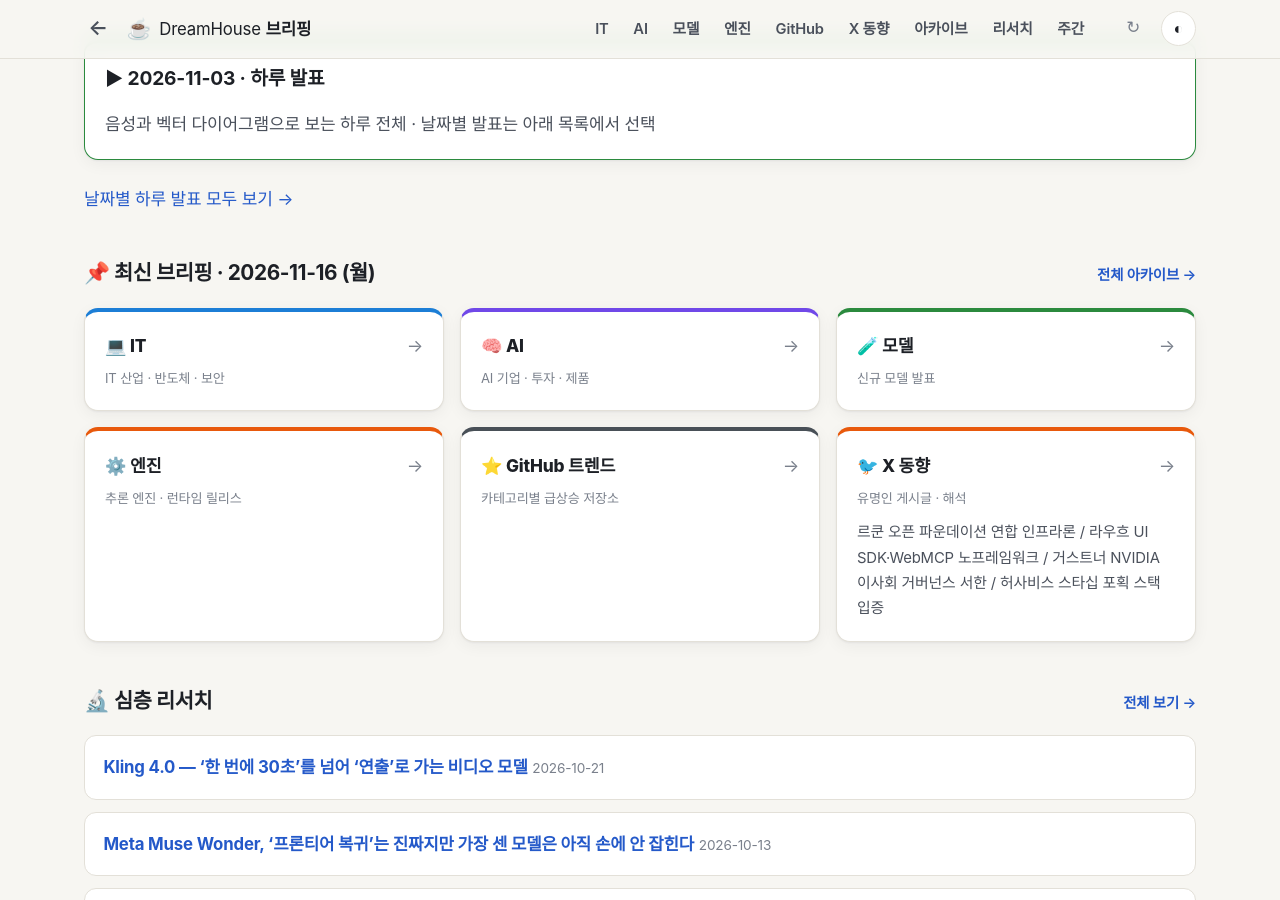
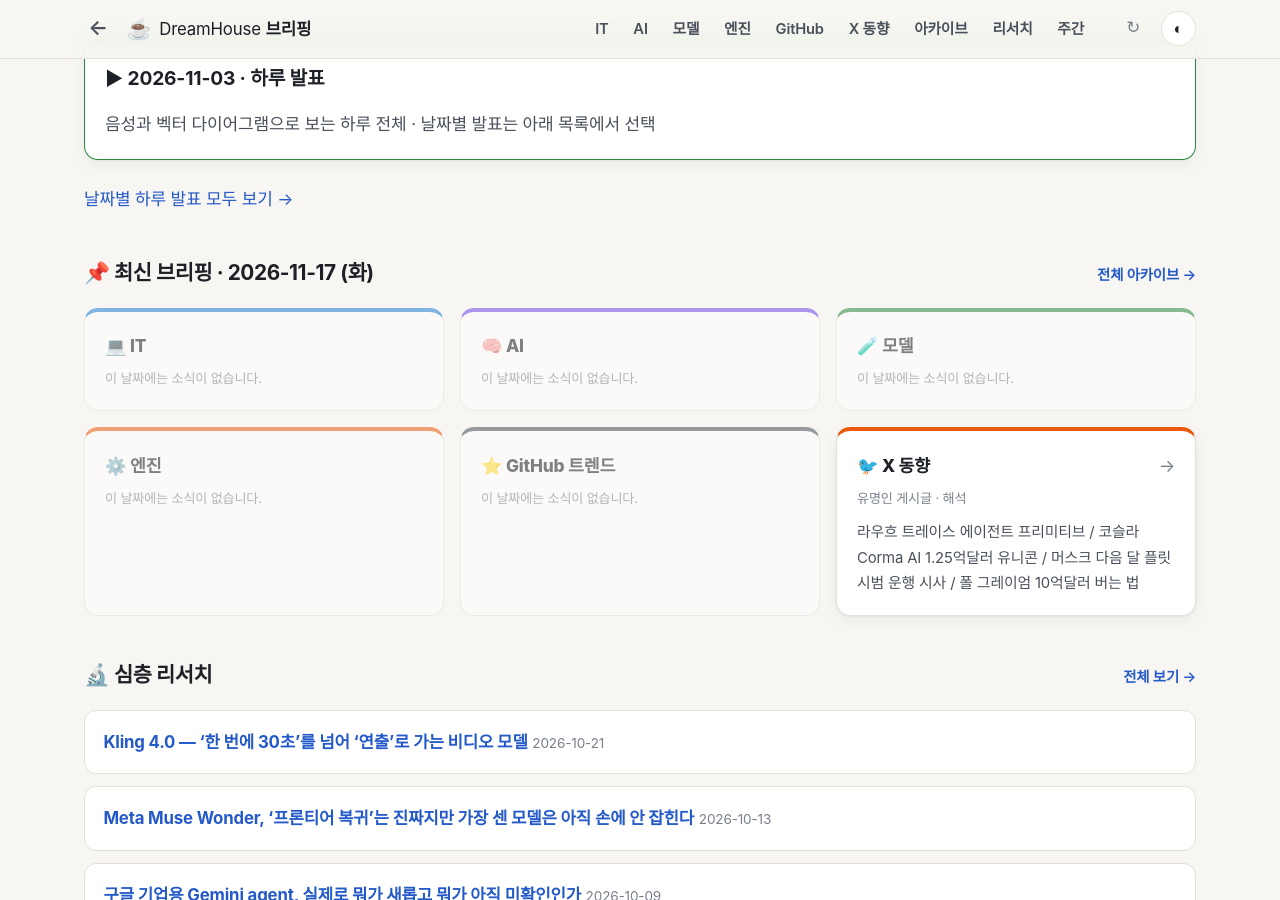
Before and after one commit to DreamHouseKSH/dreamhouse-briefings, a Jekyll site: the page built from index.html, in a window 1280 px wide and 900 px high, scrolled down 269 px. Built offline with Jekyll 4.4.1, drawn with Linux system fonts in a browser that asks for light colours; some web fonts are replaced; part of the change alters nothing that is shown; some of the changed text lies outside the part shown.

Commit message:
briefings: 2026-11-17 news (X)

```diff
--- a/_data/highlights.yml
+++ b/_data/highlights.yml
@@ -1,3 +1,6 @@
+"2026-11-17":
+  X: "라우흐 트레이스 에이전트 프리미티브 / 코슬라 Corma AI 1.25억달러 유니콘 / 머스크 다음 달 플릿 시범 운행 시사 / 폴 그레이엄 10억달러 버는 법"
+
 "2026-11-16":
   X: "르쿤 오픈 파운데이션 연합 인프라론 / 라우흐 UI SDK·WebMCP 노프레임워크 / 거스트너 NVIDIA 이사회 거버넌스 서한 / 허사비스 스타십 포획 스택 입증"
 
--- /dev/null
+++ b/news/2026-11-17/X.md
@@ -0,0 +1,124 @@
+# X 브리핑 — 2026-11-17 (화요일, KST 아침)
+> X(트위터) 주요 테크·AI·경제 리더들의 24시간 내 핵심 포스트 인용 및 심층 해석. 게시글 인용과 함께 배경, 행간(생략된 것), 산업적 파급 효과를 분석했습니다.
+
+## 1. Guillermo Rauch — "트레이스(Traces)는 에이전트 진화의 새로운 핵심 프리미티브다"
+
+- **게시글:** https://x.com/rauchg/status/2122391135129858507
+- **날짜:** 2026-11-16 (KST 2026-11-17 03:07)
+
+### 인용
+
+> "I believe Traces are the essential new primitive of software development and agentic evolution.
+>
+> Git changed the world by helping us collaborate around the delta unit of code.
+>
+> Traces are even more powerful than that. They capture the upstream intent, prompts, reasoning, skills and tools use. They are your intelligence.
+>
+> You should, of course, own and make full use of your intelligence. You start by securely capturing your traces. Then, set up the recursively self-improving systems based on the learnings they contain: friction, latency, outcomes.
+>
+> Excited to build this future with Tarun and team!"
+> (한글: "저는 트레이스(Traces)가 소프트웨어 개발과 에이전트 진화의 필수적인 새로운 기본 단위(프리미티브)라고 믿습니다.
+>
+> Git은 코드의 변화량(delta)이라는 단위를 중심으로 협업하게 만들며 세상을 바꿨습니다.
+>
+> 트레이스는 그보다 훨씬 더 강력합니다. 상위 의도, 프롬프트, 추론 과정, 스킬과 도구 사용 내역까지 모두 담아내기 때문입니다. 이것이 곧 여러분의 지능입니다.
+>
+> 물론 여러분은 자신의 지능을 스스로 소유하고 온전히 활용해야 합니다. 트레이스를 안전하게 수집하는 것에서 시작해, 그 안에 담긴 마찰·지연·결과 데이터를 바탕으로 재귀적으로 스스로 개선되는 시스템을 구축해야 합니다.
+>
+> 타룬(Tarun)과 팀과 함께 이 미래를 만들어 가게 되어 기대됩니다!")
+
+### 해석
+
+배경은 AI 에이전트가 실제 프로덕션 소프트웨어와 워크플로를 실행하는 시대로 넘어오면서, 코드 변경 이력(Git diff)만으로는 시스템의 동작 이유와 실패 원인을 파악할 수 없게 된 점이다. 라우흐는 이날 별도 글에서도 "과거에는 사용자가 인간이라 인터뷰를 했지만, 이제는 사용자가 에이전트라 평가(Evals)를 돌려 엔지니어링 루프에 반영한다"고 짚었다. 즉 프롬프트부터 추론·도구 호출·최종 결과까지 이어지는 실행 궤적(Trace)을 새로운 버전 관리이자 자기개선 학습 자산으로 정의한 것이다.
+
+쓰지 않은 것: 트레이스 안에 포함되는 사용자·기업의 민감한 프롬프트와 내부 데이터에 대한 **프라이버시·보안 거버넌스 기준, 그리고 타룬(Tarun) 팀과의 구체적인 제품 연동 방식이나 과금 구조**는 밝히지 않았다.
+
+업계에 미치는 의미: 에이전트 관찰성(Observability) 도구가 단순 오류 모니터링을 넘어 **'실행 궤적 소유권과 자동 최적화 루프'의 핵심 인프라**로 격상되고 있음을 보여준다. 향후 개발 플랫폼 경쟁이 코드 호스팅(Git)에서 에이전트 트레이스·평가(Eval) 데이터 축적 경쟁으로 이동할 가능성이 크다.
+
+### 논조·다른 시각
+
+- **작성자 논조:** Git의 등장에 빗대어 트레이스 중심 개발 패러다임 전환을 자신감 있게 선언하는 비전 제시형 논조.
+- **논조 점검:** 트레이스 축적이 재귀적 자기개선으로 이어진다는 방향성은 설득력이 크지만, 실제로는 노이즈가 많은 실행 로그에서 유효한 학습 신호를 걸러내는 비용과 데이터 보안 부담이 만만치 않다.
+- **다른 시각:** 개발자 커뮤니티 일각에서는 "트레이스의 중요성에는 동의하지만, 프롬프트·추론 로그의 표준 포맷이 파편화돼 있어 특정 벤더 플랫폼에 지능 자산이 종속(Lock-in)될 위험을 경계해야 한다"는 의견도 나온다.
+
+---
+
+## 2. Vinod Khosla — 사이버 방어 파운데이션 모델 'Corma AI', 스텔스 해제 3개월 만에 1억 2,500만 달러 투자 유치
+
+- **게시글:** https://x.com/vkhosla/status/2122364411499405395
+- **날짜:** 2026-11-16 (KST 2026-11-17 01:21)
+
+### 인용
+
+> "@CormaAI has built foundation models to fight cyberattacks. This is a special group and it’s great to see another major milestone in their growth. Congrats to @AlonPluda and team on the $125M Series A."
+> (한글: "Corma AI는 사이버 공격에 맞서기 위한 파운데이션 모델을 구축했습니다. 정말 특별한 팀이며, 그들의 성장에서 또 하나의 중요한 이정표를 보게 되어 기쁩니다. 알론 플루다(Alon Pluda)와 팀의 1억 2,500만 달러 시리즈 A 투자 유치를 축하합니다.")
+
+### 해석
+
+배경은 이스라엘 Unit 8200 및 구글·딥마인드 출신 인력이 2025년 설립한 사이버보안 AI 스타트업 **Corma**가 2026년 8월 6,000만 달러 시드 라운드 공개 이후 불과 3개월 만에 NEA 주도로 **1억 2,500만 달러 시리즈 A(기업가치 10억 달러, 유니콘 등극)**를 마무리한 것이다. 코슬라 벤처스(Khosla Ventures)와 세쿼이아(Sequoia), 코투(Coatue)가 기존 투자자로 참여했다. 알론 플루다 CEO는 "기존 범용 코딩 모델은 취약점을 찾는 공격자에게만 압도적으로 유리할 뿐 방어에는 약하다"며, 처음부터 방어 보안 데이터로 학습한 독자 파운데이션 모델과 자율 AI 보안 인력을 구축했다고 밝혔다.
+
+쓰지 않은 것: 트윗에서는 구체적인 **기업가치(10억 달러), 매출 규모, 그리고 대기업 보안망에 자율 에이전트를 투입할 때 발생할 수 있는 오탐·과잉 차단 리스크**를 언급하지 않았다.
+
+업계에 미치는 의미: 버티컬 AI 경쟁이 범용 LLM API 래핑(Wrapping)을 넘어 **사이버 방어처럼 공격-방어 비대칭이 뚜렷한 영역에서 독자 파운데이션 모델을 직접 학습하는 '특화 프론티어 랩' 모델**로 자본이 쏠리고 있음을 보여준다.
+
+### 논조·다른 시각
+
+- **작성자 논조:** 초기 투자자로서 포트폴리오사의 초고속 유니콘 등극과 기술적 차별성을 높이 평가하는 격려조.
+- **논조 점검:** 스텔스 해제 3개월 만에 포춘 100·500대 기업 수요로 서버 용량을 24배 늘렸다는 점은 고무적이나, 보안 업계 특성상 개념검증(PoC) 이후 장기 계약 유지율과 실제 대규모 침해 사고 방어 실적이 검증되어야 한다.
+- **다른 시각:** 기존 보안 업계에서는 "방어 전용 파운데이션 모델의 취지는 타당하지만, 대기업들이 완전 자율(No human intervention) 보안 조치를 즉각 허용하기까지는 상당한 신뢰 축적 기간이 필요할 것"이라는 신중론도 제기된다.
+
+---
+
+## 3. Elon Musk — "다음 달 플릿(Fleet) 시범 운행 시작 가능... 차 한 대 직접 운전보다 훨씬 낫다"
+
+- **게시글:** https://x.com/elonmusk/status/2122449119570534680
+- **날짜:** 2026-11-16 (KST 2026-11-17 06:57)
+
+### 인용
+
+> "Coming soon. If things well, may start trials next month.
+>
+> Much better to manage a fleet of cars than have to drive just one car by yourself!"
+> (한글: "곧 출시됩니다. 순조롭게 진행된다면 다음 달 시범 운행을 시작할 수도 있습니다.
+>
+> 혼자서 차 한 대만 운전하는 것보다 여러 대의 차량 플릿(Fleet)을 관리하는 편이 훨씬 낫습니다!")
+
+### 해석
+
+배경은 테슬라의 자율주행 로보택시 및 차량 플릿 운영 전환 비전이 다시 한 번 전면에 나온 것이다. 머스크는 2019년부터 "개인이 차 한 대를 운전하는 대신 여러 대의 자율주행 차량을 관리해 수익을 내는 구조"를 강조해 왔으며, 이번 포스트에서 "순조로우면 다음 달(12월) 시범 운행(Trials) 시작 가능성"을 직접 시사했다.
+
+쓰지 않은 것: 어떤 도시·지역에서 시범 운행이 열리는지, **규제 당국 승인 현황, 안전 운전자 동승 여부, 일반 고객 개방 범위** 등 실제 상용화 요건은 전혀 구체화하지 않았다.
+
+업계에 미치는 의미: 자율주행 경쟁이 단순 운전자 보조(ADAS) 기능을 넘어 **차량 군집 관리·배차 플랫폼(Fleet Management) 주도권 경쟁**으로 재점화하고 있음을 보여준다. 다만 머스크 특유의 낙관적 일정 예고가 반복돼 온 만큼 실제 다음 달 착수 여부가 시험대가 된다.
+
+### 논조·다른 시각
+
+- **작성자 논조:** 단기 시범 운행 가능성을 던지며 개인 소유에서 플릿 관리 모델로의 전환을 강조하는 특유의 직설적·낙관적 톤.
+- **논조 점검:** 'If things [go] well, may start'라는 조건부 표현을 달아 일정 지연 여지를 남겨 두었으며, 기술 완성도와 별개로 주·연방 교통 규제 승인이 핵심 변수다.
+- **다른 시각:** 웨이모(Waymo) 등 경쟁 진영과 시장 분석가들은 "로보택시의 진정한 관문은 데모 시범이 아니라 무인 상업 운행 허가와 사고 책임 보험·관제 인프라의 안정성"이라고 지적한다.
+
+---
+
+## 4. Paul Graham — "10억 달러를 버는 법": 스타트업 복리 성장과 부의 창출 원리
+
+- **게시글:** https://x.com/paulg/status/2122443048445764079
+- **날짜:** 2026-11-16 (KST 2026-11-17 06:33)
+
+### 인용
+
+> "How to Earn a Billion Dollars: https://paulgraham.com/earn.html"
+> (한글: "10억 달러를 버는 법: https://paulgraham.com/earn.html")
+
+### 해석
+
+배경은 폴 그레이엄이 옥스퍼드 유니언 강연을 바탕으로 쓴 에세이를 공유한 것으로, 최근 정치권에서 제기된 "부정한 수단 없이는 10억 달러를 벌 수 없다"는 주장에 정면으로 반박하는 글이다. 그는 지난 21년간 Y Combinator에서 약 6,500개 스타트업에 투자해 30여 명의 억만장자를 배출한 사례를 들며, 월 93%씩 성장하는 스타트업의 창업자가 속임수 없이 순수한 제품 성장과 지분 복리 효과만으로 어떻게 막대한 부를 축적하는지 설명했다.
+
+쓰지 않은 것: 스타트업 지분 성장의 배경이 되는 **초기 자본 접근성, 실패한 다수 창업자의 생존자 편향(Survivorship Bias), 그리고 독점 규제·조세 형평성 논쟁**은 에세이 도입부에서 부차적으로 다뤄졌다.
+
+업계에 미치는 의미: AI 시대를 맞아 소수 인원의 초고속 성장 스타트업이 늘어나는 가운데, 실리콘밸리 창업 생태계가 **'부의 창출은 제로섬 약탈이 아니라 가치 증식'이라는 고전적 테크 낙관론**을 다시 결집하는 담론으로 읽힌다.
+
+### 논조·다른 시각
+
+- **작성자 논조:** 정치적 이념 논쟁을 실증적 창업·투자 경험으로 반박하는 명쾌하고 직설적인 에세이스트 톤.
+- **논조 점검:** 고성장 스타트업의 복리 원리는 정확하지만, '정직하게 10억 달러를 벌 수 있다'는 명제가 '모든 억만장자의 부가 공정하게 배분된다'는 사회 정책적 질문까지 해소해 주지는 못한다.
+- **다른 시각:** 창업가들은 "기술 스타트업의 가치 창출 메커니즘을 가장 명쾌하게 설명했다"며 호응하는 반면, 진보 진영 경제학자들은 "시장 지배력 확대 이후의 네트워크 독점과 자본이득 과세 문제를 간과했다"고 비판한다.
```
